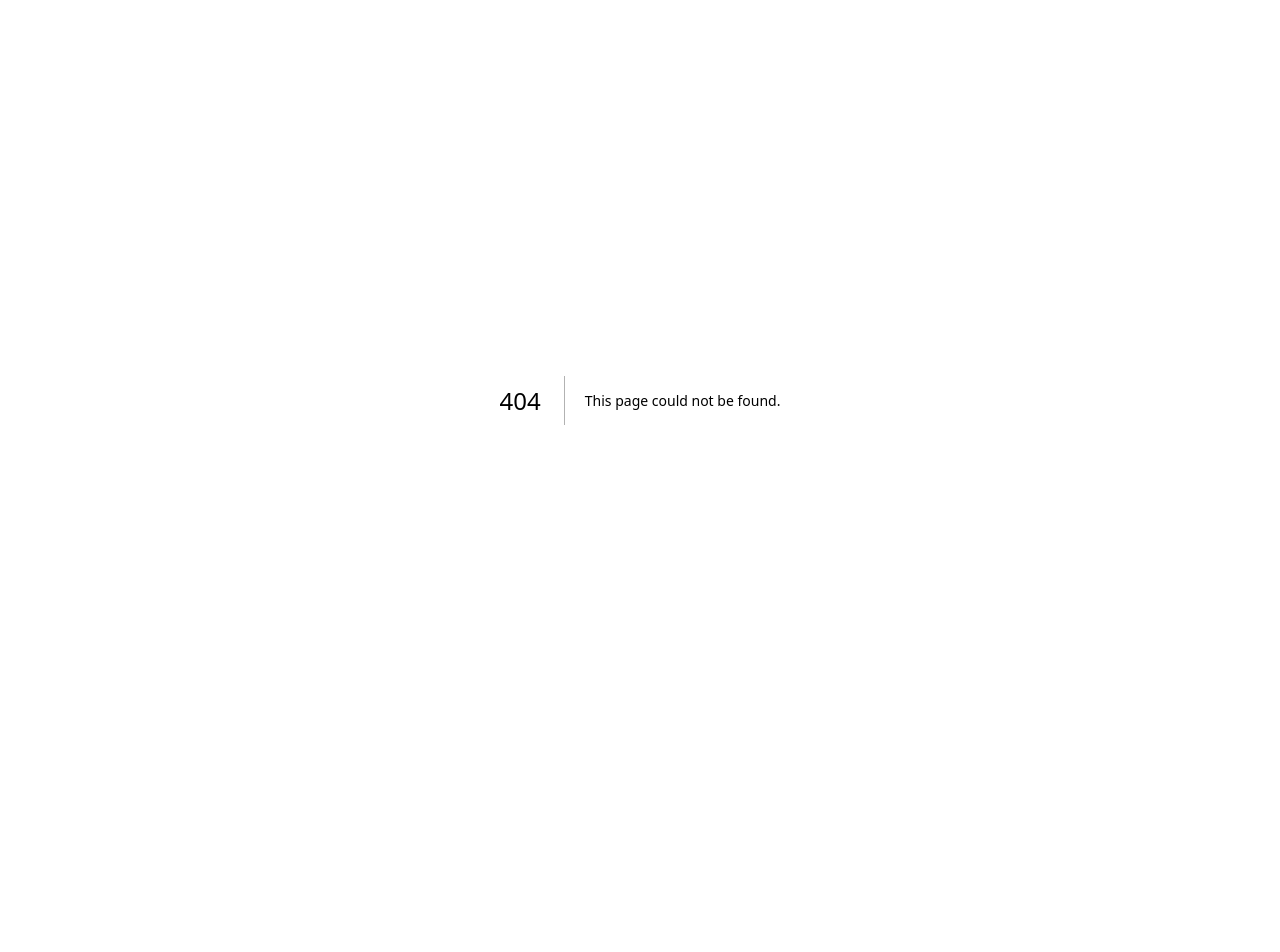
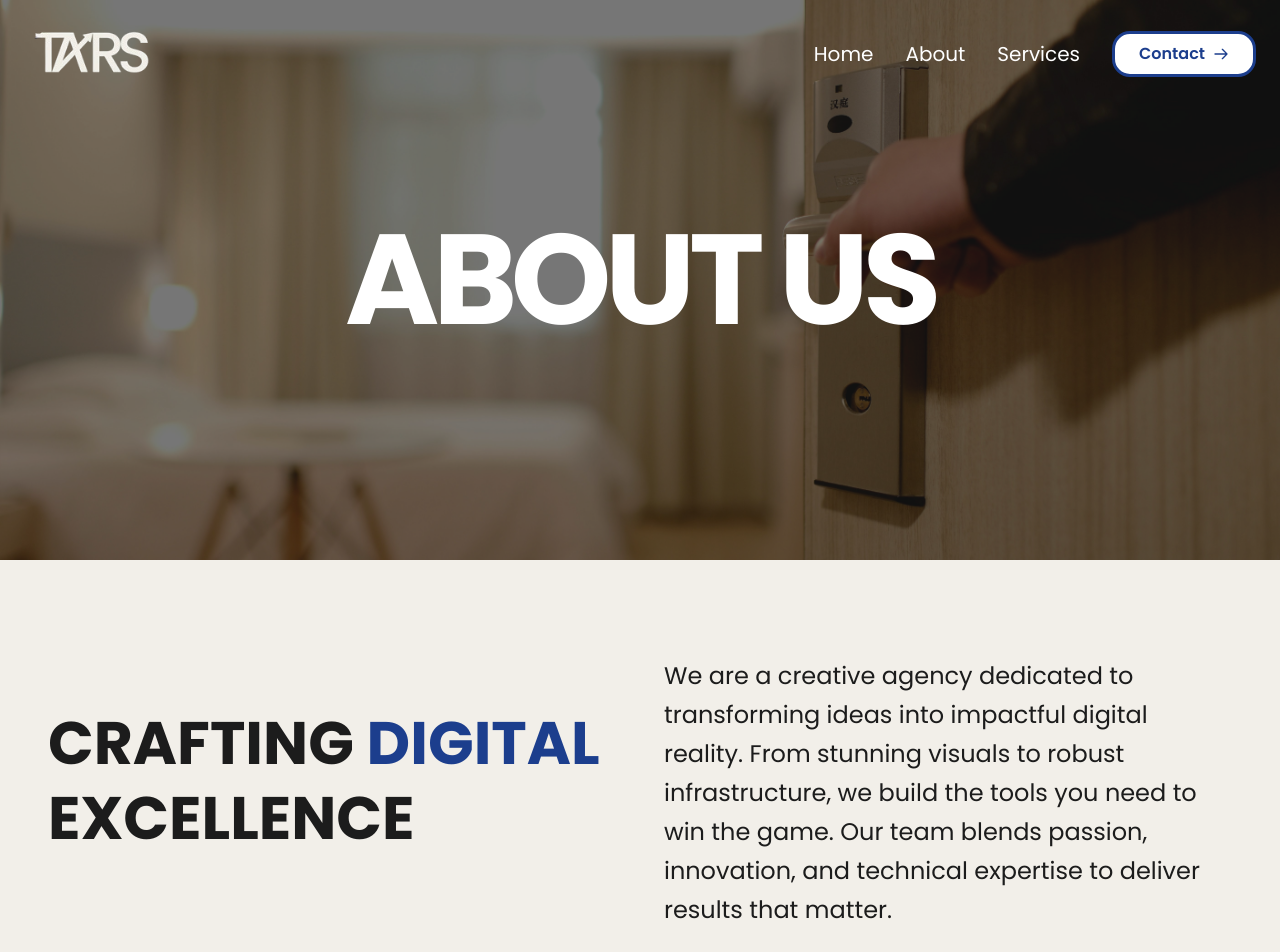
Before and after one commit to Matrixszh/tars, a Next.js app: page /about in a window 1280 px wide. Before the commit this address had no page. Shown: the top 952 px of the page. Before the commit the page ends 800 px from the top, so only its background shows below. Built offline with nearby package versions, Linux system fonts and the light colour scheme.

Commit message:
about page added

```diff
--- /dev/null
+++ b/app/about/page.tsx
@@ -0,0 +1,114 @@
+"use client";
+import React from "react";
+import { ReactLenis } from "lenis/react";
+import { motion } from "motion/react";
+import Navbar from "../components/Navbar";
+import Footer from "../components/Footer";
+
+export default function AboutPage() {
+  return (
+    <ReactLenis root>
+      <div className="bg-[#f2efe9] min-h-screen font-['Poppins']">
+        <Navbar />
+
+        {/* Header Section */}
+        <section className="relative h-[60vh] md:h-[70vh] flex items-center justify-center bg-[#1c1c1c] overflow-hidden">
+             <div
+                className="absolute inset-0 z-0 bg-cover bg-center opacity-40"
+                style={{
+                  backgroundImage: "url('/hotel.jpg')",
+                }}
+              />
+          <div className="relative z-10 text-center px-4">
+            <motion.h1
+              initial={{ opacity: 0, y: 50 }}
+              animate={{ opacity: 1, y: 0 }}
+              transition={{ duration: 0.8, ease: "easeOut" }}
+              className="text-6xl md:text-9xl font-bold text-white tracking-tighter uppercase"
+            >
+              About Us
+            </motion.h1>
+          </div>
+        </section>
+
+        {/* What We Do - Brief Message */}
+        <section className="py-24 px-6 md:px-12 max-w-[1400px] mx-auto">
+          <div className="grid grid-cols-1 md:grid-cols-2 gap-12 items-center">
+            <motion.div
+              initial={{ opacity: 0, x: -50 }}
+              whileInView={{ opacity: 1, x: 0 }}
+              viewport={{ once: true }}
+              transition={{ duration: 0.8 }}
+            >
+              <h2 className="text-4xl md:text-6xl font-bold text-[#1c1c1c] mb-6 leading-tight">
+                CRAFTING <span className="text-[#1c3e8d]">DIGITAL</span> EXCELLENCE
+              </h2>
+            </motion.div>
+            <motion.div
+              initial={{ opacity: 0, x: 50 }}
+              whileInView={{ opacity: 1, x: 0 }}
+              viewport={{ once: true }}
+              transition={{ duration: 0.8, delay: 0.2 }}
+            >
+              <p className="text-xl md:text-2xl font-light text-[#1c1c1c] leading-relaxed">
+                We are a creative agency dedicated to transforming ideas into impactful digital reality.
+                From stunning visuals to robust infrastructure, we build the tools you need to win the game.
+                Our team blends passion, innovation, and technical expertise to deliver results that matter.
+              </p>
+            </motion.div>
+          </div>
+        </section>
+
+        {/* Our Vision */}
+        <section className="py-24 px-6 md:px-12 bg-[#1c1c1c] text-[#f2efe9]">
+          <div className="max-w-[1400px] mx-auto text-center">
+            <motion.div
+              initial={{ opacity: 0, y: 30 }}
+              whileInView={{ opacity: 1, y: 0 }}
+              viewport={{ once: true }}
+              transition={{ duration: 0.8 }}
+            >
+              <h2 className="text-sm md:text-lg font-semibold tracking-[0.3em] text-[#1c3e8d] mb-4 uppercase">
+                Our Vision
+              </h2>
+              <h3 className="text-3xl md:text-6xl font-bold leading-tight max-w-5xl mx-auto">
+                "TO REDEFINE THE BOUNDARIES OF DIGITAL INTERACTION, CREATING A WORLD WHERE TECHNOLOGY AND ARTISTRY CONVERGE SEAMLESSLY."
+              </h3>
+            </motion.div>
+          </div>
+        </section>
+
+        {/* Our Mission */}
+        <section className="py-24 px-6 md:px-12 bg-[#D91F26] text-white">
+          <div className="max-w-[1400px] mx-auto grid grid-cols-1 md:grid-cols-2 gap-16">
+            <motion.div
+               initial={{ opacity: 0, scale: 0.9 }}
+               whileInView={{ opacity: 1, scale: 1 }}
+               viewport={{ once: true }}
+               transition={{ duration: 0.8 }}
+               className="flex flex-col justify-center"
+            >
+               <h2 className="text-5xl md:text-7xl font-bold mb-6">OUR MISSION</h2>
+               <div className="h-2 w-24 bg-white mb-8"></div>
+            </motion.div>
+            <motion.div
+               initial={{ opacity: 0, y: 30 }}
+               whileInView={{ opacity: 1, y: 0 }}
+               viewport={{ once: true }}
+               transition={{ duration: 0.8, delay: 0.2 }}
+               className="flex items-center"
+            >
+              <p className="text-xl md:text-3xl font-medium leading-relaxed">
+                To empower brands with cutting-edge tools and strategies. We strive to deliver scalable,
+                high-performance solutions that not only meet today's demands but anticipate tomorrow's challenges.
+                We believe in the power of "Passion, Work, and Belief" to drive extraordinary outcomes.
+              </p>
+            </motion.div>
+          </div>
+        </section>
+
+        <Footer />
+      </div>
+    </ReactLenis>
+  );
+}
--- /dev/null
+++ b/app/components/Navbar.tsx
@@ -0,0 +1,129 @@
+"use client";
+import React, { useState } from 'react';
+import { motion } from 'motion/react';
+
+const Navbar = () => {
+  const [isMenuOpen, setIsMenuOpen] = useState(false);
+
+  return (
+    <nav className="absolute top-0 left-0 right-0 z-20 px-6 py-6 font-['Poppins']">
+      <div className="max-w-full mx-auto flex items-center justify-between">
+        {/* Logo */}
+        <div className="h-8 md:h-15 w-auto">
+          <a href="/">
+            <img
+              src="/logo.png"
+              alt="TXRS Logo"
+              className="h-full w-auto object-contain"
+            />
+          </a>
+        </div>
+
+        {/* Desktop Navigation Links */}
+        <div className="hidden md:flex items-center gap-8">
+          {['Home', 'About', 'Services'].map((item, i) => (
+            <motion.a
+              key={item}
+              href={item === 'Home' ? '/' : `/${item.toLowerCase()}`}
+              initial={{ opacity: 0, y: -20 }}
+              animate={{ opacity: 1, y: 0 }}
+              transition={{ delay: 0.5 + i * 0.1 }}
+              className="text-xl font-light text-white hover:text-gray-300 transition-colors"
+            >
+              {item}
+            </motion.a>
+          ))}
+          <motion.button
+            initial={{ opacity: 0, scale: 0.8 }}
+            animate={{ opacity: 1, scale: 1 }}
+            transition={{ delay: 0.8 }}
+            className="px-6 py-2 bg-white text-[#1c3e8d] rounded-2xl font-semibold hover:bg-gray-200 border border-3 border-[#1c3e8d] transition-colors flex items-center gap-2"
+          >
+            Contact
+            <svg
+              className="w-4 h-4"
+              fill="none"
+              stroke="#1c3e8d"
+              viewBox="0 0 24 24"
+            >
+              <path
+                strokeLinecap="round"
+                strokeLinejoin="round"
+                strokeWidth={2}
+                d="M14 5l7 7m0 0l-7 7m7-7H3"
+              />
+            </svg>
+          </motion.button>
+        </div>
+
+        {/* Mobile Menu Button */}
+        <button
+          className="md:hidden z-50 text-white"
+          onClick={() => setIsMenuOpen(!isMenuOpen)}
+        >
+          {isMenuOpen ? (
+            <svg className="w-6 h-6" fill="none" stroke="currentColor" viewBox="0 0 24 24">
+              <path strokeLinecap="round" strokeLinejoin="round" strokeWidth={2} d="M6 18L18 6M6 6l12 12" />
+            </svg>
+          ) : (
+            <svg className="w-6 h-6" fill="none" stroke="currentColor" viewBox="0 0 24 24">
+              <path strokeLinecap="round" strokeLinejoin="round" strokeWidth={2} d="M4 6h16M4 12h16M4 18h16" />
+            </svg>
+          )}
+        </button>
+      </div>
+
+      {/* Mobile Menu */}
+      <div
+        className={`md:hidden fixed inset-0 bg-black/95 z-40 transition-transform duration-300 ${
+          isMenuOpen ? 'translate-x-0' : 'translate-x-full'
+        }`}
+      >
+        <div className="flex flex-col items-center justify-center h-full gap-8">
+          <a
+            href="/"
+            className="text-2xl text-white hover:text-gray-300 transition-colors"
+            onClick={() => setIsMenuOpen(false)}
+          >
+            Home
+          </a>
+          <a
+            href="/about"
+            className="text-2xl text-white hover:text-gray-300 transition-colors"
+            onClick={() => setIsMenuOpen(false)}
+          >
+            About
+          </a>
+          <a
+            href="/services"
+            className="text-2xl text-white hover:text-gray-300 transition-colors"
+            onClick={() => setIsMenuOpen(false)}
+          >
+            Services
+          </a>
+          <button
+            className="px-6 py-2 bg-white text-black rounded-full hover:bg-gray-200 transition-colors flex items-center gap-2"
+            onClick={() => setIsMenuOpen(false)}
+          >
+            Contact
+            <svg
+              className="w-4 h-4"
+              fill="none"
+              stroke="currentColor"
+              viewBox="0 0 24 24"
+            >
+              <path
+                strokeLinecap="round"
+                strokeLinejoin="round"
+                strokeWidth={2}
+                d="M14 5l7 7m0 0l-7 7m7-7H3"
+              />
+            </svg>
+          </button>
+        </div>
+      </div>
+    </nav>
+  );
+};
+
+export default Navbar;
```
